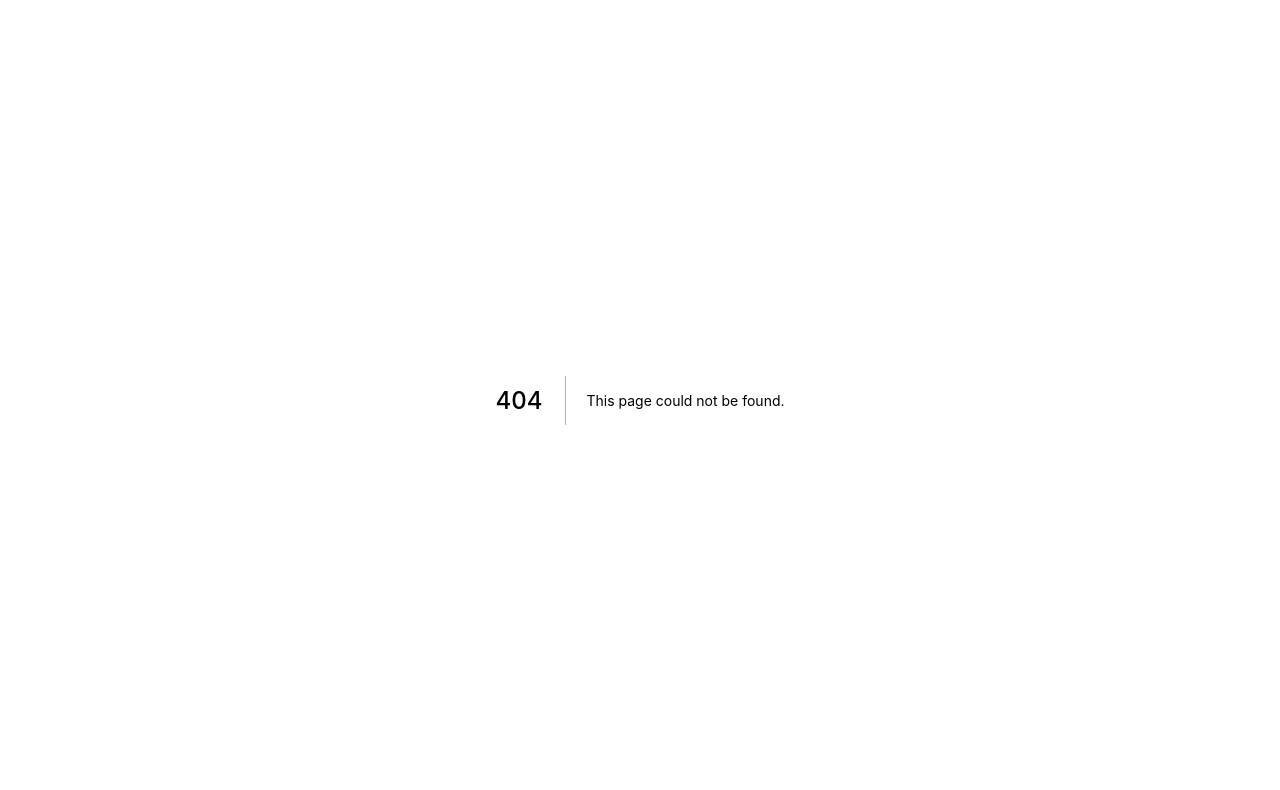
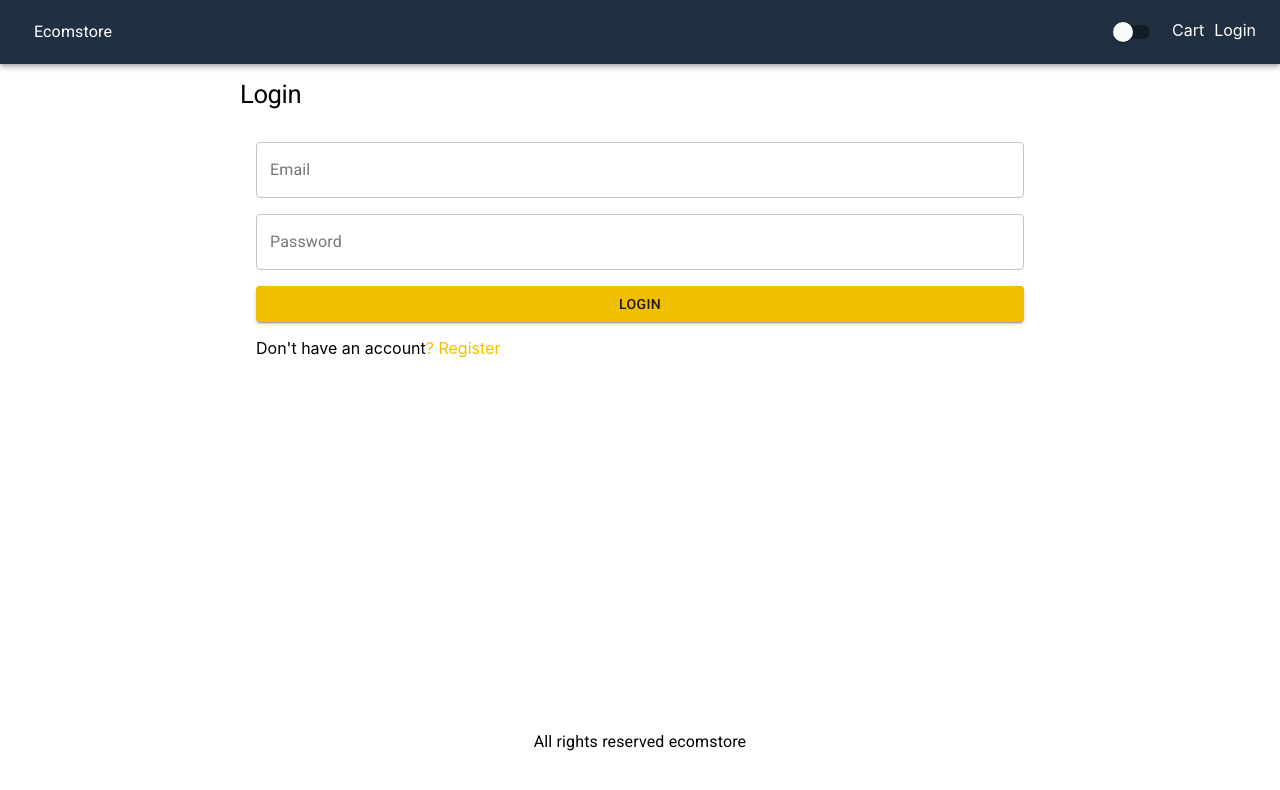
Before and after one commit to apeli23/ecommerce, a Next.js app: page /login in a window 1280 px wide. Before the commit this address had no page. Shown: the top 790 px of the page. Built offline with nearby package versions, Linux system fonts and the light colour scheme.

Commit message:
Create Login Page

```diff
--- /dev/null
+++ b/pages/login.js
@@ -0,0 +1,52 @@
+import React from 'react'
+import { List,
+    ListItem,
+    Typography,
+    TextField,
+    Button
+ } from '@material-ui/core'
+import Layout from '../components/Layout'
+import useStyles from '../utils/styles'
+import Link from 'next/link'
+
+export default function Login() {
+    const classes = useStyles();
+    return (
+        <Layout title="Login">
+            <form className={classes.form}>
+                <Typography component="h1" variant="h1">
+                    Login
+                </Typography>
+                <List>
+                    <ListItem>
+                        <TextField
+                            variant="outlined"
+                            fullWidth
+                            id="email"
+                            label="Email"
+                            inputProps={{ type: 'email' }}
+                        ></TextField>
+                    </ListItem>
+                    <ListItem>
+                        <TextField
+                            variant="outlined"
+                            fullWidth
+                            id="password"
+                            label="Password"
+                            inputProps={{ type: 'password' }}
+                        ></TextField>
+                    </ListItem>
+                    <ListItem>
+                        <Button variant="contained" type="submit" fullWidth color="primary">
+                            Login
+                        </Button>
+                    </ListItem>
+                    <ListItem>
+                        Don't have an account
+                        <Link href='/register'><a>? Register</a></Link>
+                    </ListItem>
+                </List>
+            </form>
+        </Layout>
+    )
+}
--- a/styles/globals.css
+++ b/styles/globals.css
@@ -7,7 +7,7 @@ body {
 }
 
 a {
-  color: inherit;
+  color: #f0c000;
   text-decoration: none;
 }
 
--- a/utils/styles.js
+++ b/utils/styles.js
@@ -25,6 +25,10 @@ const useStyles = makeStyles({
   section: {
     marginTop: 10,
     marginBottom:10,
-  }
+  },
+  form: {
+    maxWidth:800,
+    margin: '0 auto',
+  },
 });
 export default useStyles;
```
Also changed, not shown: pages/cart.js (+7 -1 lines), pages/shipping.js (added, +13 -0 lines).
